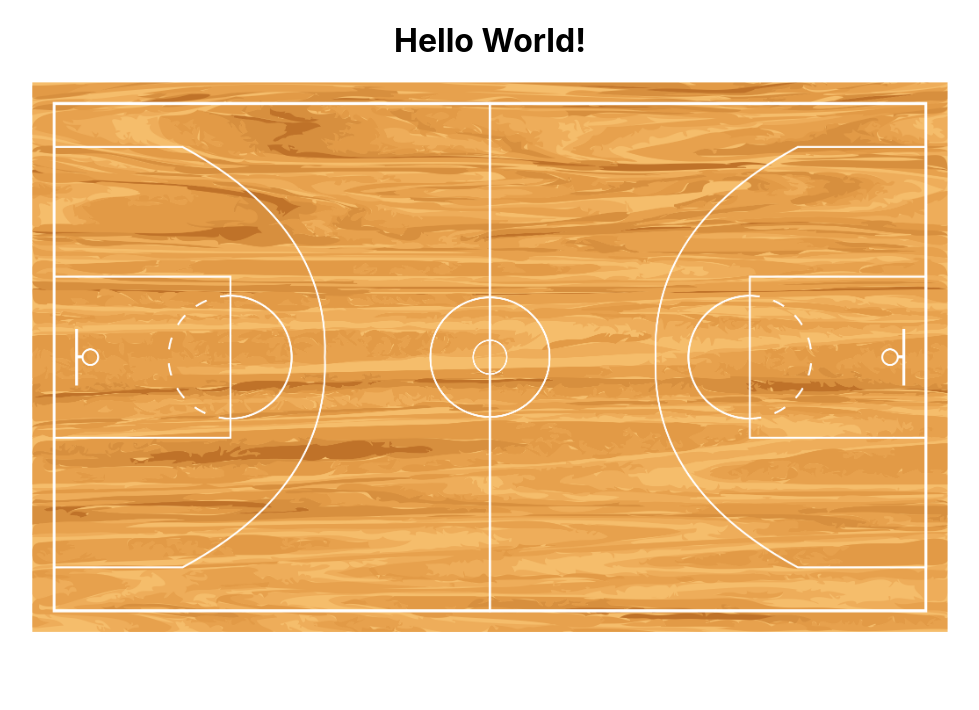
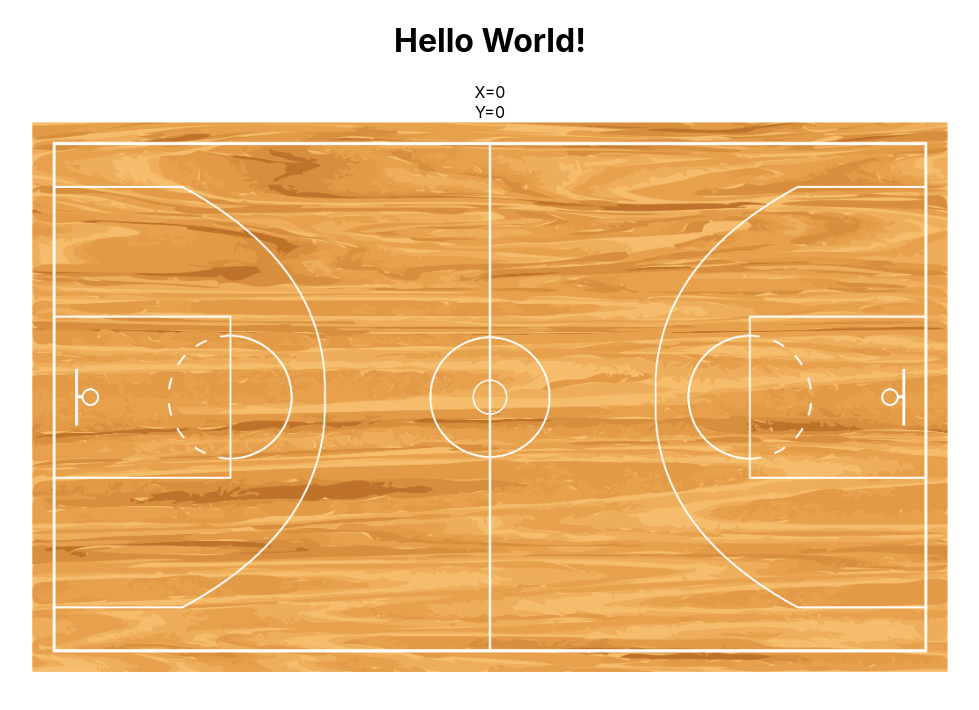
Before and after one commit to dafinley/GoodieNBA, a React (Create React App) app: page / in a window 1280 px wide. Shown: the top 710 px of the page, without its empty margins (150-1129 px from the left). Built offline with nearby package versions, Linux system fonts and the light colour scheme.

Commit message:
working mouse events

```diff
--- a/src/App.js
+++ b/src/App.js
@@ -3,14 +3,31 @@ import logo from './logo.svg';
 import './App.css';
 
 class App extends Component {
+constructor(props){
+    super(props);
+    this.state = {marker: {x:0,y:0}};
+}
+
+showCoords(event) {
+  this.setState({ marker: { x: event.screenX, y: event.screenY}});
+  var coords = "X coords: " + this.state.marker.x + ", Y coords: " + this.state.marker.y;
+  console.log(this.marker);
+  //alert(coords);
+}
+
   render() {
+
     return (
       <div className="App">
        <h1>Hello World!</h1>
-       { <img style={{height:"550px"}} img src={require('./Images/court.png')} alt=''/>   }
+       <div>
+         <div>X={this.state.marker.x}</div>
+         <div>Y={this.state.marker.y}</div>
+      </div>
+       <img style={{height:"550px"}} onClick={ (event) => this.showCoords(event) } img src={require('./Images/court.png')} alt=''/>
       </div>
     );
-  }
-}
+  };
+};
 
 export default App;
```
